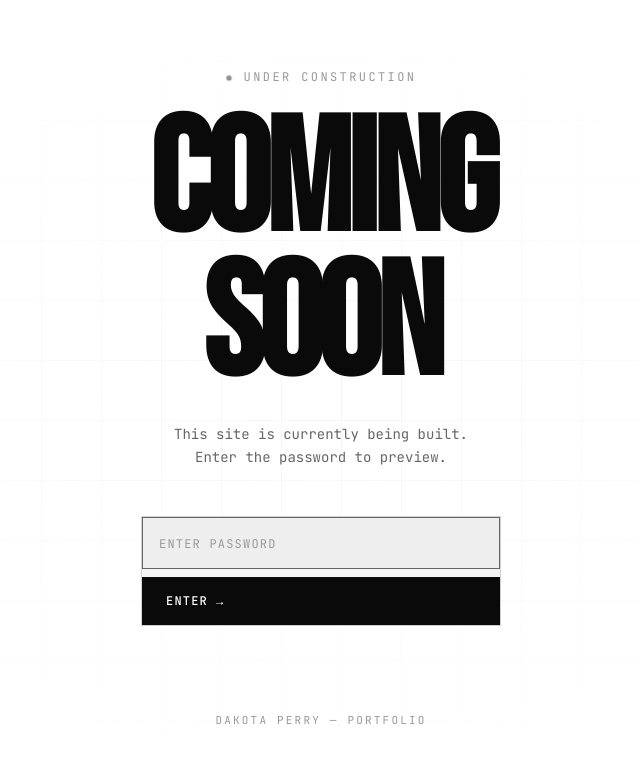
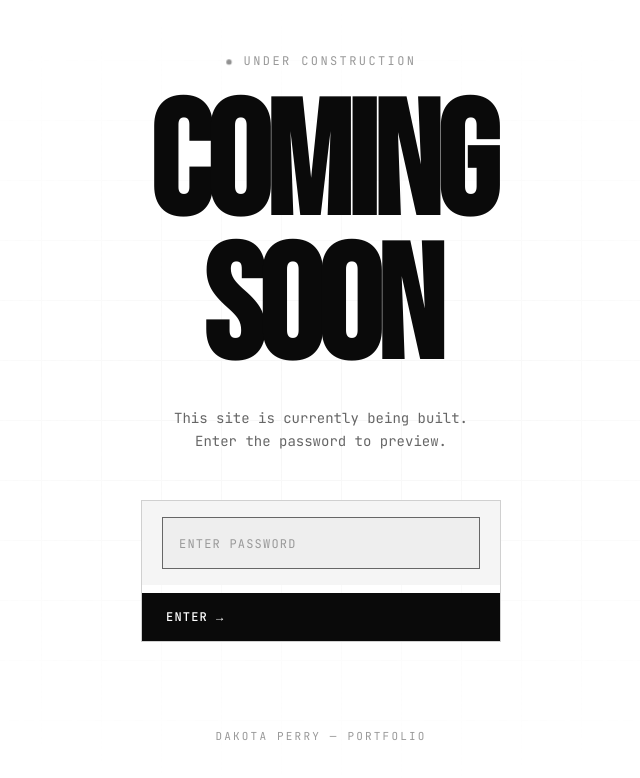
Before and after one commit to kotyperry/dakotaperry.com, a React (Vite) app: page / in a window 1280 px wide. Shown: the top 778 px of the page, without its empty margins (319-959 px from the left). Built offline with nearby package versions, Linux system fonts and the light colour scheme.

Commit message:
Refactor Footer and Hero components to improve interactivity; update social media tracking and button labels for better user engagement.

```diff
--- a/src/components/Footer.css
+++ b/src/components/Footer.css
@@ -15,14 +15,9 @@
   align-items: flex-end;
   padding: 3rem 3rem 0;
   border-top: 1px solid var(--border);
-  transition: background var(--transition-medium);
   overflow: hidden;
   position: relative;
   min-height: 200px;
-}
-
-.footer-main:hover {
-  background: transparent;
 }
 
 @media (max-width: 768px) {
@@ -154,11 +149,6 @@
   padding: 2rem 3rem;
   border-right: 1px solid var(--border);
   background: var(--bg-secondary);
-  transition: background var(--transition-medium);
-}
-
-.footer-col:hover {
-  background: transparent;
 }
 
 .footer-col:last-child {
--- a/src/components/Footer.tsx
+++ b/src/components/Footer.tsx
@@ -3,6 +3,7 @@ import './Footer.css'
 import { useCallback, useEffect, useRef, useState } from 'react'
 
 import { motion } from 'framer-motion'
+import { op } from '../openpanel'
 
 const linkVariants = {
   hidden: { opacity: 0, x: -10 },
@@ -127,6 +128,7 @@ export default function Footer() {
               whileInView="visible"
               viewport={{ once: true }}
               aria-label="GitHub"
+              onClick={() => op.track('social_click', { platform: 'github', location: 'footer' })}
             >
               <svg width="20" height="20" viewBox="0 0 24 24" fill="none" stroke="currentColor" strokeWidth="2" strokeLinecap="round" strokeLinejoin="round">
                 <path d="M9 19c-5 1.5-5-2.5-7-3m14 6v-3.87a3.37 3.37 0 0 0-.94-2.61c3.14-.35 6.44-1.54 6.44-7A5.44 5.44 0 0 0 20 4.77 5.07 5.07 0 0 0 19.91 1S18.73.65 16 2.48a13.38 13.38 0 0 0-7 0C6.27.65 5.09 1 5.09 1A5.07 5.07 0 0 0 5 4.77a5.44 5.44 0 0 0-1.5 3.78c0 5.42 3.3 6.61 6.44 7A3.37 3.37 0 0 0 9 18.13V22"></path>
@@ -143,6 +145,7 @@ export default function Footer() {
               whileInView="visible"
               viewport={{ once: true }}
               aria-label="LinkedIn"
+              onClick={() => op.track('social_click', { platform: 'linkedin', location: 'footer' })}
             >
               <svg width="20" height="20" viewBox="0 0 24 24" fill="none" stroke="currentColor" strokeWidth="2" strokeLinecap="round" strokeLinejoin="round">
                 <path d="M16 8a6 6 0 0 1 6 6v7h-4v-7a2 2 0 0 0-2-2 2 2 0 0 0-2 2v7h-4v-7a6 6 0 0 1 6-6z"></path>
@@ -168,7 +171,7 @@ export default function Footer() {
             className="footer-headline"
             data-skew={skewDirection}
           >
-            YOUR MOVE
+            LETS WORK
           </motion.h2>
         </motion.div>
       </div>
--- a/src/components/Hero.tsx
+++ b/src/components/Hero.tsx
@@ -1,8 +1,10 @@
 import './Hero.css'
+import { op } from '../openpanel'
 
 export default function Hero() {
-  const handleClick = (e: React.MouseEvent<HTMLAnchorElement>, sectionId: string) => {
+  const handleClick = (e: React.MouseEvent<HTMLAnchorElement>, sectionId: string, buttonName: string) => {
     e.preventDefault()
+    op.track('hero_cta_click', { button: buttonName, destination: sectionId })
     const element = document.getElementById(sectionId)
     if (element) {
       element.scrollIntoView({ behavior: 'smooth', block: 'center' })
@@ -31,11 +33,11 @@ export default function Hero() {
           </h1>
 
           <div className="hero-cta">
-            <a href="#projects" onClick={(e) => handleClick(e, 'projects')} className="cta-primary">
+            <a href="#projects" onClick={(e) => handleClick(e, 'projects', 'see_my_work')} className="cta-primary">
               <span>See my work</span>
               <span className="cta-arrow">→</span>
             </a>
-            <a href="#contact" onClick={(e) => handleClick(e, 'contact')} className="cta-secondary">
+            <a href="#contact" onClick={(e) => handleClick(e, 'contact', 'lets_talk')} className="cta-secondary">
               <span>Let's talk</span>
             </a>
           </div>
--- a/src/components/Navigation.tsx
+++ b/src/components/Navigation.tsx
@@ -4,6 +4,7 @@ import { useEffect, useState } from 'react'
 import { useLocation, useNavigate } from '@tanstack/react-router'
 
 import { motion } from 'framer-motion'
+import { op } from '../openpanel'
 
 interface NavigationProps {
   onMenuClick: () => void
@@ -28,6 +29,7 @@ export default function Navigation({ onMenuClick }: NavigationProps) {
 
   const handleAvailableClick = (e: React.MouseEvent<HTMLAnchorElement>) => {
     e.preventDefault()
+    op.track('available_for_work_click', { from_page: isWorkPage ? 'work_detail' : 'home' })
     if (isWorkPage) {
       // If on a work page, navigate to home first then scroll
       navigate({ to: '/' })
--- a/src/components/UnderConstruction.css
+++ b/src/components/UnderConstruction.css
@@ -93,9 +93,7 @@
 
 .form-group {
   display: flex;
-  gap: 0;
   border: 1px solid var(--border);
-  background: var(--bg-secondary);
   transition: border-color var(--transition-medium);
 }
 
@@ -103,11 +101,20 @@
   border-color: var(--border-light);
 }
 
+.input-label {
+  flex: 1;
+  background: var(--bg-secondary);
+  padding: 1rem 1.25rem;
+  display: flex;
+  align-items: center;
+}
+
 .construction-input {
   flex: 1;
-  padding: 1rem 1.25rem;
+  width: 100%;
   background: transparent;
   border: none;
+  padding: 0;
   font-family: var(--font-mono);
   font-size: 0.875rem;
   color: var(--text-primary);
--- a/src/components/UnderConstruction.tsx
+++ b/src/components/UnderConstruction.tsx
@@ -91,6 +91,7 @@ export default function UnderConstruction({
               }}
             >
               <div className="form-group">
+                <label className="input-label">
                   <input
                     type="password"
                     value={password}
@@ -99,6 +100,7 @@ export default function UnderConstruction({
                     className={`construction-input ${error ? "input-error" : ""}`}
                     autoFocus
                   />
+                </label>
                 <button type="submit" className="construction-button">
                   <span>Enter</span>
                   <span className="button-arrow">→</span>
```
Lines whose indentation alone changed are shown as unchanged.
